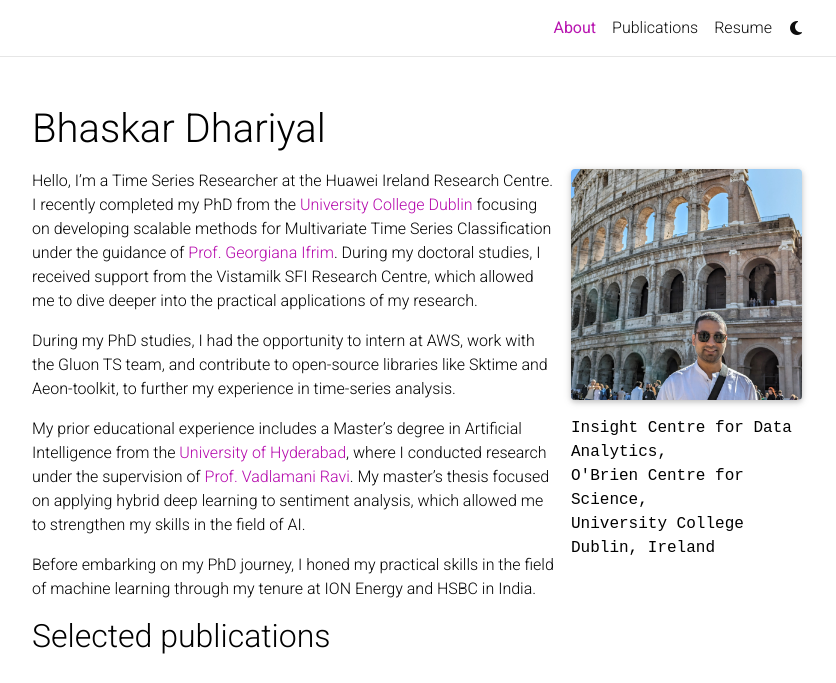
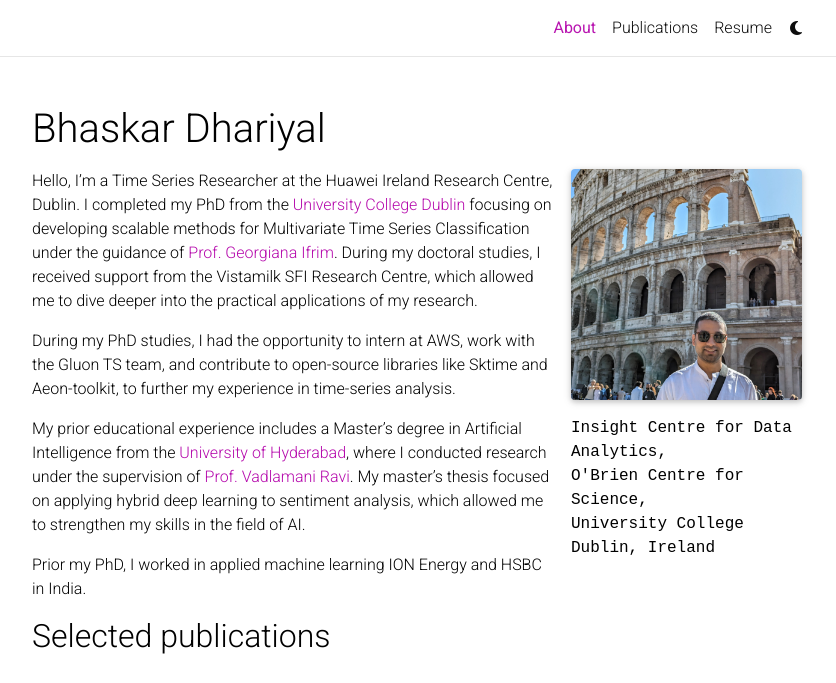
Before and after one commit to haskarb/haskarb.github.io, a Jekyll site: the page built from _pages/about.md, in a window 1280 px wide and 973 px high, cut to the strip 0-683 px from the top of the window. Shown: the whole strip, without its empty margins (223-1059 px from the left). Built offline with Jekyll 4.4.1, drawn with Linux system fonts in a browser that asks for light colours; full-size pictures stand in for the smaller copies a plugin makes; some web fonts are replaced; comment, search, counter and statistics services are not loaded; a style sheet for code colours, icons or effects is not loaded.

Commit message:
Upadate about me

```diff
--- a/_pages/about.md
+++ b/_pages/about.md
@@ -19,10 +19,10 @@
 social: true  # includes social icons at the bottom of the page
 ---
 
-Hello, I'm a Time Series Researcher at the Huawei Ireland Research Centre. I recently completed my PhD from the [University College Dublin](https://www.ucd.ie) focusing on developing scalable methods for Multivariate Time Series Classification under the guidance of [Prof. Georgiana Ifrim](https://people.ucd.ie/georgiana.ifrim). During my doctoral studies, I received support from the Vistamilk SFI Research Centre, which allowed me to dive deeper into the practical applications of my research.
+Hello, I'm a Time Series Researcher at the Huawei Ireland Research Centre, Dublin. I completed my PhD from the [University College Dublin](https://www.ucd.ie) focusing on developing scalable methods for Multivariate Time Series Classification under the guidance of [Prof. Georgiana Ifrim](https://people.ucd.ie/georgiana.ifrim). During my doctoral studies, I received support from the Vistamilk SFI Research Centre, which allowed me to dive deeper into the practical applications of my research.
 
-During my PhD studies, I had the opportunity to intern at AWS, work with the Gluon  TS team, and contribute to open-source libraries like Sktime and Aeon-toolkit, to further my experience in time-series analysis.
+During my PhD studies, I had the opportunity to intern at AWS, work with the Gluon TS team, and contribute to open-source libraries like Sktime and Aeon-toolkit, to further my experience in time-series analysis.
 
 My prior educational experience includes a Master's degree in Artificial Intelligence from the [University of Hyderabad](https://scis.uohyd.ac.in/), where I conducted research under the supervision of [Prof. Vadlamani Ravi](https://www.idrbt.ac.in/dr-v-ravi/). My master's thesis focused on applying hybrid deep learning to sentiment analysis, which allowed me to strengthen my skills in the field of AI.
 
-Before embarking on my PhD journey, I honed my practical skills in the field of machine learning through my tenure at ION Energy and HSBC in India.
+Prior my PhD, I worked in applied machine learning ION Energy and HSBC in India.
```
